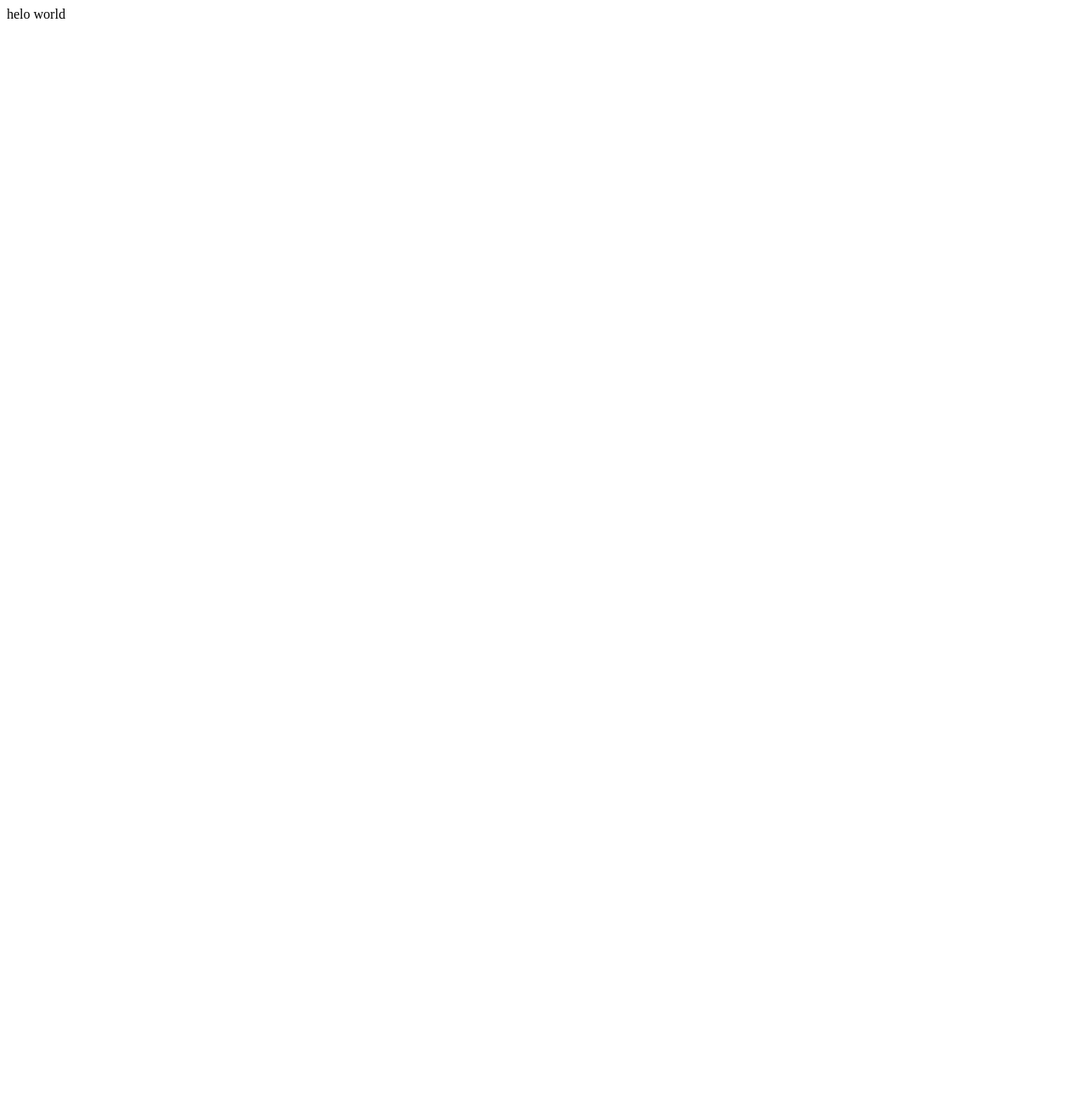
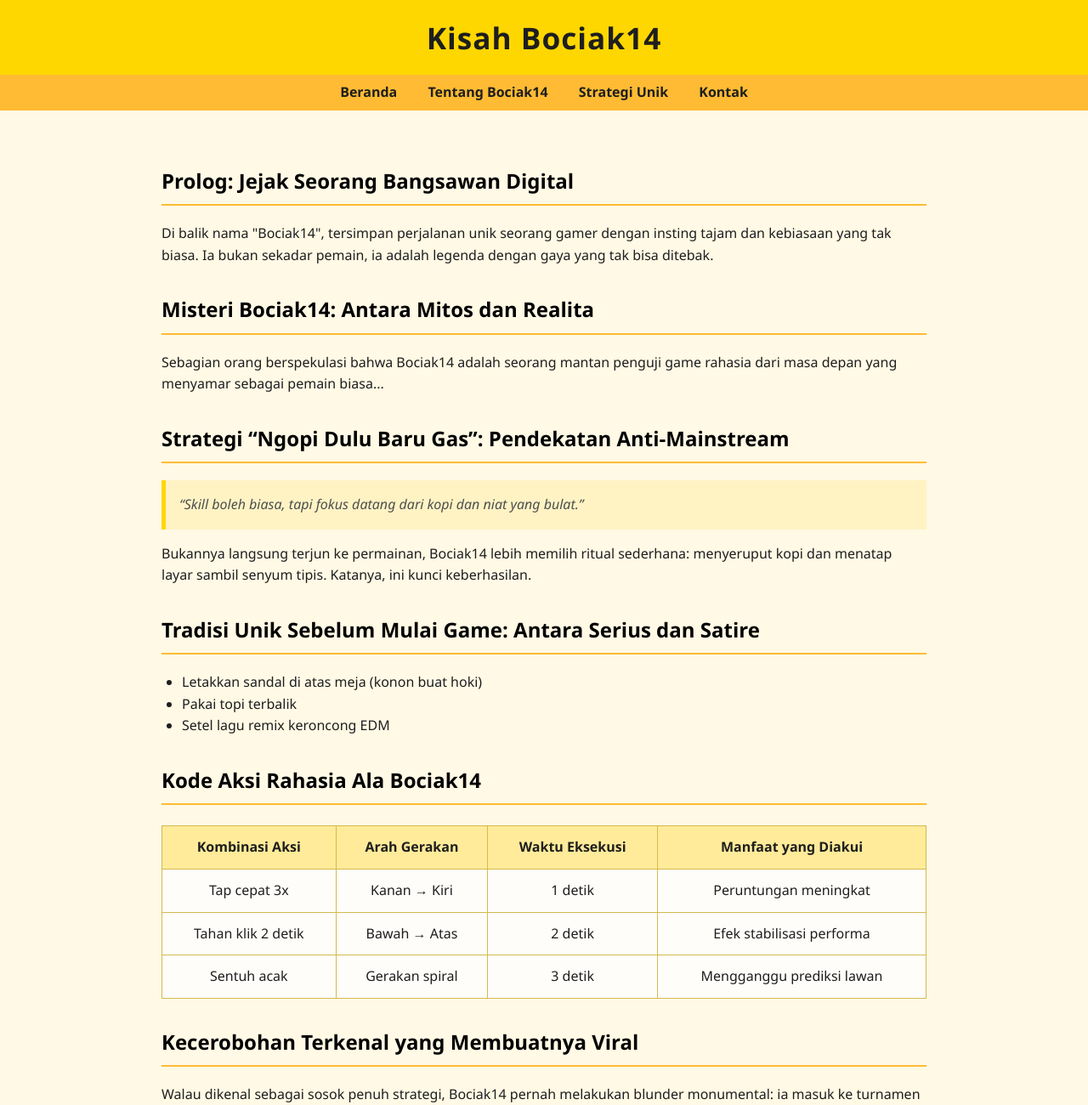
Before and after one commit to bociak14/newss, a plain HTML site: page index.html in a window 1280 px wide. Shown: the top 1300 px of the page at 85% size. Before the commit the page ends 800 px from the top, so only its background shows below. Drawn offline with Linux system fonts and the light colour scheme.

Commit message:
Update index.html

```diff
--- a/index.html
+++ b/index.html
@@ -1 +1,193 @@
-helo world
+
+<!DOCTYPE html>
+<html lang="id">
+<head>
+  <meta charset="UTF-8" />
+  <meta name="viewport" content="width=device-width, initial-scale=1.0" />
+  <title>Kisah Bociak14</title>
+  <style>
+    :root {
+      --gold: #FFD700;
+      --dark: #1e1e1e;
+      --light: #fff9e5;
+      --accent: #ffbb33;
+    }
+
+    body {
+      margin: 0;
+      font-family: 'Segoe UI', sans-serif;
+      background-color: var(--light);
+      color: var(--dark);
+      line-height: 1.6;
+    }
+
+    header {
+      background-color: var(--gold);
+      padding: 1rem 2rem;
+      text-align: center;
+      color: var(--dark);
+      box-shadow: 0 2px 6px rgba(0, 0, 0, 0.2);
+    }
+
+    header h1 {
+      margin: 0;
+      font-size: 2.2rem;
+      letter-spacing: 1px;
+    }
+
+    nav {
+      background-color: var(--accent);
+      padding: 0.5rem 2rem;
+      text-align: center;
+    }
+
+    nav a {
+      color: var(--dark);
+      margin: 0 1rem;
+      text-decoration: none;
+      font-weight: bold;
+    }
+
+    main {
+      padding: 2rem;
+      max-width: 900px;
+      margin: auto;
+    }
+
+    h2 {
+      color: #000000;
+      border-bottom: 2px solid var(--accent);
+      padding-bottom: 0.5rem;
+      margin-top: 2rem;
+    }
+
+    h3 {
+      color: #cc9900;
+    }
+
+    blockquote {
+      background-color: #fff3c4;
+      border-left: 5px solid var(--gold);
+      margin: 1rem 0;
+      padding: 1rem;
+      font-style: italic;
+      color: #4e4e4e;
+    }
+
+    ul, ol {
+      padding-left: 1.5rem;
+      margin: 1rem 0;
+    }
+
+    table {
+      width: 100%;
+      border-collapse: collapse;
+      margin: 1.5rem 0;
+    }
+
+    th, td {
+      border: 1px solid #d6ba4c;
+      padding: 0.75rem;
+      text-align: center;
+      background-color: #fffdfa;
+    }
+
+    th {
+      background-color: #ffeb99;
+    }
+
+    footer {
+      text-align: center;
+      padding: 1rem;
+      background-color: var(--gold);
+      color: var(--dark);
+      margin-top: 2rem;
+    }
+  </style>
+</head>
+<body>
+
+<header>
+  <h1>Kisah Bociak14</h1>
+</header>
+
+<nav>
+  <a href="#">Beranda</a>
+  <a href="#">Tentang Bociak14</a>
+  <a href="#">Strategi Unik</a>
+  <a href="#">Kontak</a>
+</nav>
+
+<main>
+  <h2>Prolog: Jejak Seorang Bangsawan Digital</h2>
+  <p>Di balik nama "Bociak14", tersimpan perjalanan unik seorang gamer dengan insting tajam dan kebiasaan yang tak biasa. Ia bukan sekadar pemain, ia adalah legenda dengan gaya yang tak bisa ditebak.</p>
+
+  <h2>Misteri Bociak14: Antara Mitos dan Realita</h2>
+  <p>Sebagian orang berspekulasi bahwa Bociak14 adalah seorang mantan penguji game rahasia dari masa depan yang menyamar sebagai pemain biasa...</p>
+
+  <h2>Strategi “Ngopi Dulu Baru Gas”: Pendekatan Anti-Mainstream</h2>
+  <blockquote>
+    “Skill boleh biasa, tapi fokus datang dari kopi dan niat yang bulat.”
+  </blockquote>
+  <p>Bukannya langsung terjun ke permainan, Bociak14 lebih memilih ritual sederhana: menyeruput kopi dan menatap layar sambil senyum tipis. Katanya, ini kunci keberhasilan.</p>
+
+  <h2>Tradisi Unik Sebelum Mulai Game: Antara Serius dan Satire</h2>
+  <ul>
+    <li>Letakkan sandal di atas meja (konon buat hoki)</li>
+    <li>Pakai topi terbalik</li>
+    <li>Setel lagu remix keroncong EDM</li>
+  </ul>
+
+  <h2>Kode Aksi Rahasia Ala Bociak14</h2>
+  <table>
+    <thead>
+      <tr>
+        <th>Kombinasi Aksi</th>
+        <th>Arah Gerakan</th>
+        <th>Waktu Eksekusi</th>
+        <th>Manfaat yang Diakui</th>
+      </tr>
+    </thead>
+    <tbody>
+      <tr>
+        <td>Tap cepat 3x</td>
+        <td>Kanan → Kiri</td>
+        <td>1 detik</td>
+        <td>Peruntungan meningkat</td>
+      </tr>
+      <tr>
+        <td>Tahan klik 2 detik</td>
+        <td>Bawah → Atas</td>
+        <td>2 detik</td>
+        <td>Efek stabilisasi performa</td>
+      </tr>
+      <tr>
+        <td>Sentuh acak</td>
+        <td>Gerakan spiral</td>
+        <td>3 detik</td>
+        <td>Mengganggu prediksi lawan</td>
+      </tr>
+    </tbody>
+  </table>
+
+  <h2>Kecerobohan Terkenal yang Membuatnya Viral</h2>
+  <p>Walau dikenal sebagai sosok penuh strategi, Bociak14 pernah melakukan blunder monumental: ia masuk ke turnamen besar... lupa nyalakan headset!</p>
+
+  <h2>Bociak14 vs Dunia: Kisah Duel Tak Terlupakan</h2>
+  <p>Dalam sebuah turnamen daring, Bociak14 menghadapi lima gamer terbaik secara berturut-turut. Bukan cuma menang, ia membuat sejarah dengan kombinasi aksi yang belum pernah dilihat sebelumnya.</p>
+
+  <h2>Pelajaran dari Sang Bociak14</h2>
+  <ol>
+    <li>Persiapan mental tak kalah penting dari teknik</li>
+    <li>Jangan takut jadi beda</li>
+    <li>Hal konyol kadang jadi ciri khas</li>
+    <li>Keberhasilan itu soal konsistensi, bukan keberuntungan semata</li>
+  </ol>
+</main>
+
+<footer>
+  <p>&copy; 2025 KisahBociak14.com | Gaya santai, makna dalam</p>
+</footer>
+
+</body>
+</html>
```
